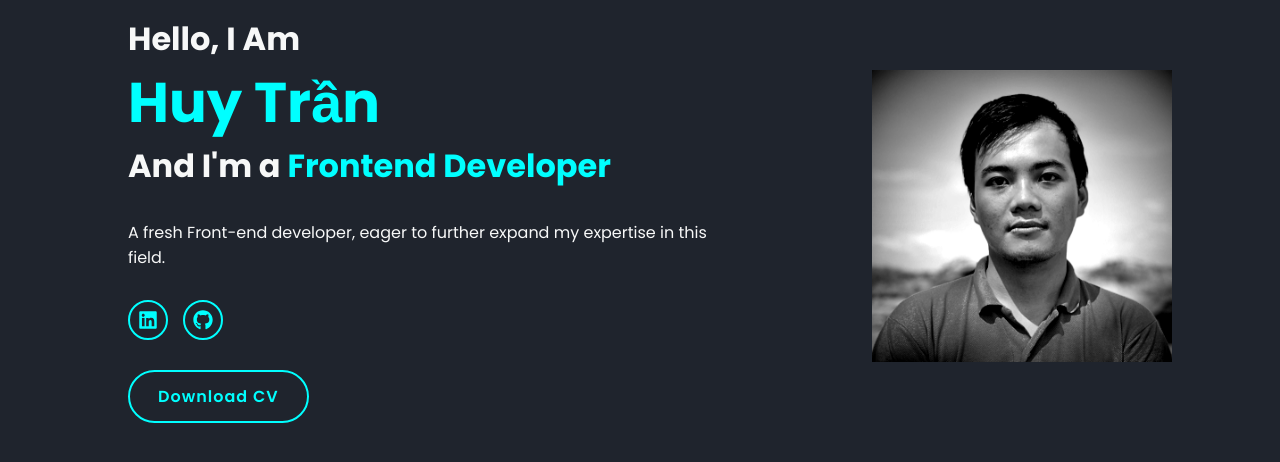
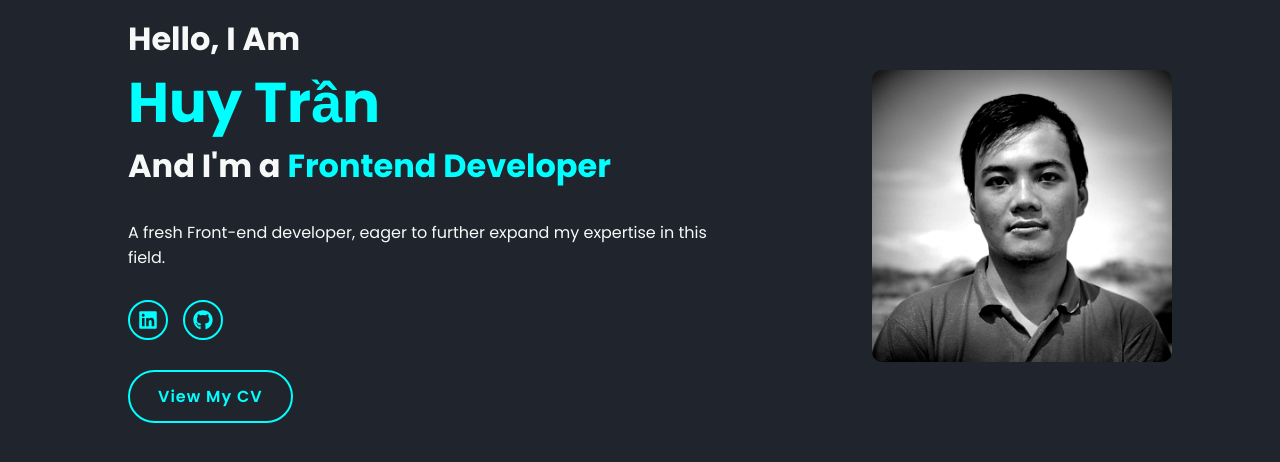
Before and after one commit to HuyTran0996/portfolio, a React (Create React App) app: page / in a window 1280 px wide. Shown: the part 214-676 px from the top of the page. Built offline with nearby package versions, Linux system fonts and the light colour scheme.

Commit message:
update cv link

```diff
--- a/src/pages/Home/Home.js
+++ b/src/pages/Home/Home.js
@@ -33,8 +33,12 @@ const Home = () => {
             <FaGithub />
           </a>
         </div>
-        <a href="#" class="btn">
-          Download CV
+        <a
+          href="https://drive.google.com/file/d/1_wF9Xp1WnkIvPbNnwU5MMHCOOJpaJiia/view?usp=sharing"
+          target="_blank"
+          class="btn"
+        >
+          View My CV
         </a>
       </div>
 
--- a/src/pages/Home/Home.scss
+++ b/src/pages/Home/Home.scss
@@ -127,11 +127,15 @@
       opacity: 0;
       animation: zoomIn 1s ease forwards;
       animation-delay: 2s;
+      border-radius: 10px;
     }
     @include sm {
       order: 1;
       scale: 0.7;
       margin-top: -40px;
+      img {
+        border-radius: 50%;
+      }
     }
   }
 }
```
